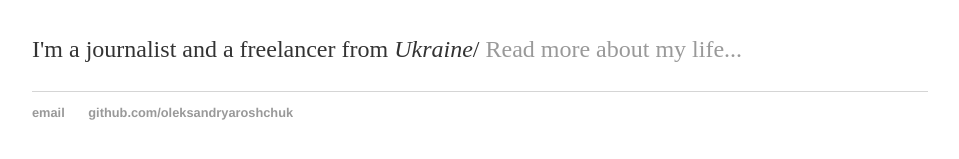
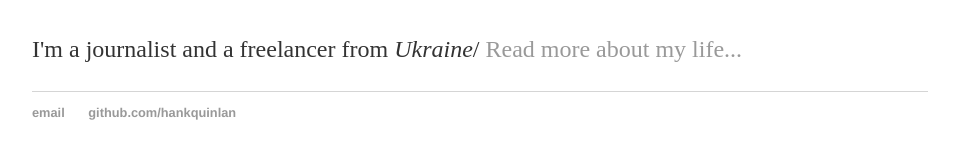
Before and after one commit to oleksandryaroshchuk/oleksandryaroshchuk.github.io, a Jekyll site: the page built from index.html, in a window 1280 px wide. Shown: the part 164-323 px from the top of the page, without its empty margins (160-1119 px from the left). Built offline with Jekyll 4.4.1, drawn with Linux system fonts in a browser that asks for light colours.

Commit message:
Update default.html

```diff
--- a/_layouts/default.html
+++ b/_layouts/default.html
@@ -2,7 +2,7 @@
 	<html>
 		<head>
 			<title>{{ page.title }}</title>
-			<!-- styles -->
+			<!-- link to main stylesheet -->
 			<link rel="stylesheet" type="text/css" href="/css/main.css">
 		</head>
 		<body>
@@ -21,8 +21,8 @@
 			</div><!-- /.container -->
 			<footer>
 	    		<ul>
-	        		<li><a href="mailto:oleksandr_yaroshchuk@hotmail.com">email</a></li>
-	        		<li><a href="https://github.com/oleksandryaroshchuk">github.com/oleksandryaroshchuk</a></li>
+	        		<li><a href="mailto:hankquinlanhub@gmail.com">email</a></li>
+	        		<li><a href="https://github.com/hankquinlan">github.com/hankquinlan</a></li>
 				</ul>
 			</footer>
 		</body>
```
